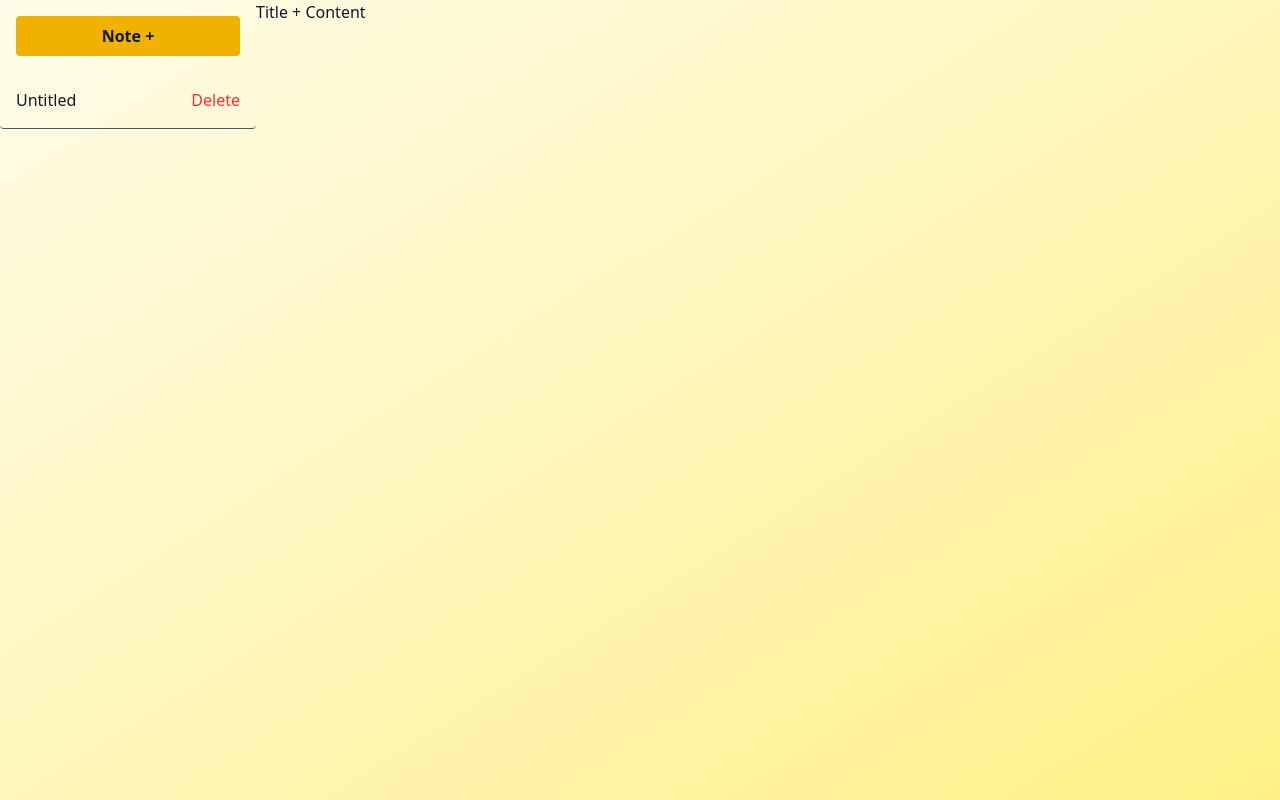
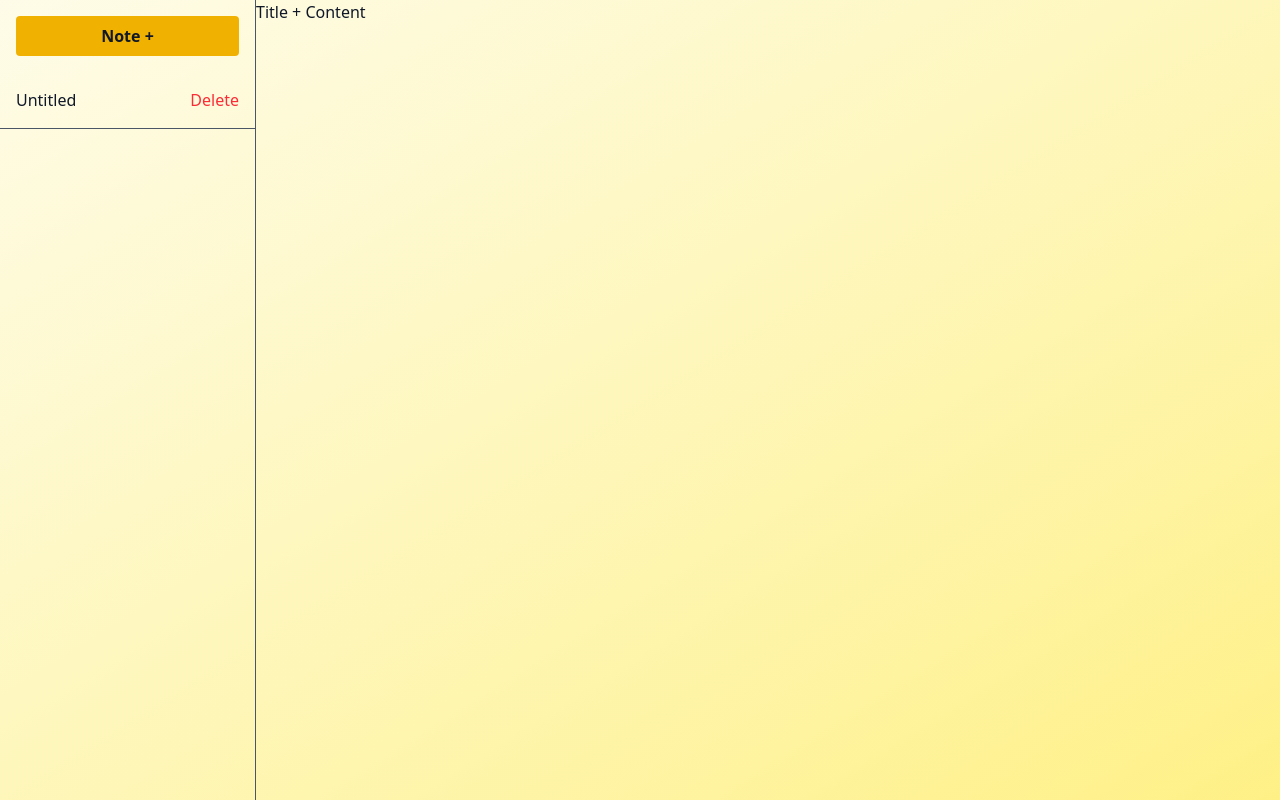
Before and after one commit to rafih268/vue-notes, a Vue app: page / in a window 1280 px wide. Built offline with nearby package versions, Linux system fonts and the light colour scheme.

Commit message:
style(sidebar): update styling for better UI

```diff
--- a/src/components/Sidebar.vue
+++ b/src/components/Sidebar.vue
@@ -1,11 +1,11 @@
 <template>
-  <aside class="w-[256px] min-h-screen">
+  <aside class="w-[256px] min-h-screen border-r border-gray-600">
     <div class="p-4">
       <button class="button w-full">Note +</button>
     </div>
 
     <ul>
-      <li class="p-4 border-b border-gray-600 hover:bg-yellow-300 rounded cursor-pointer flex justify-between items-center gap-4">
+      <li class="p-4 border-b border-gray-600 hover:bg-yellow-300 cursor-pointer flex justify-between items-center gap-4">
         <span>Untitled</span>
         <button class="text-red-500 cursor-pointer">Delete</button>
       </li>
```
